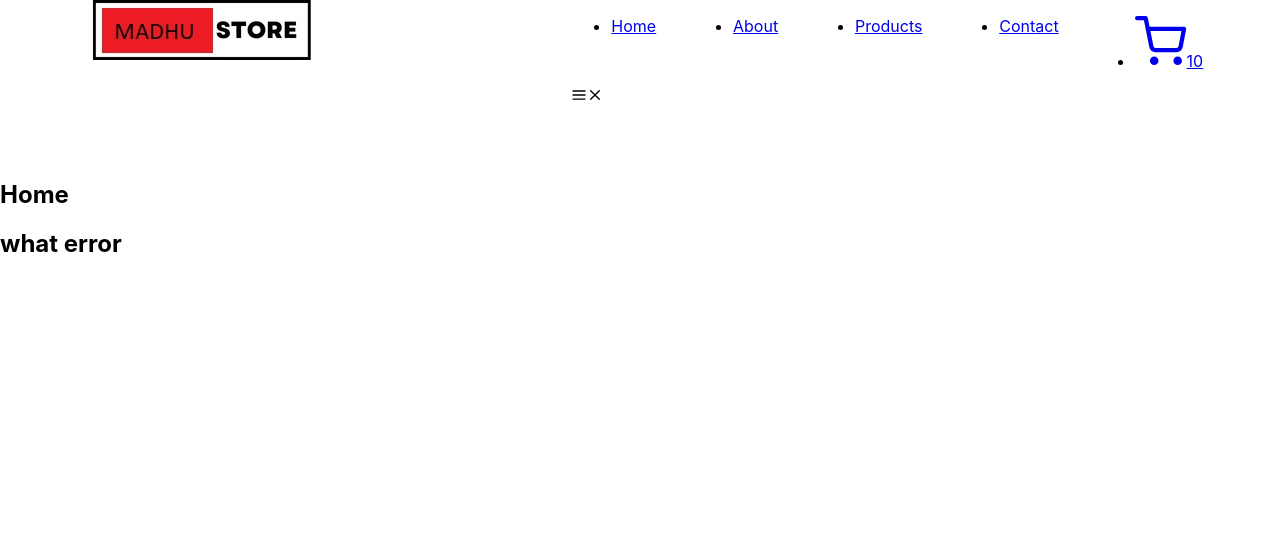
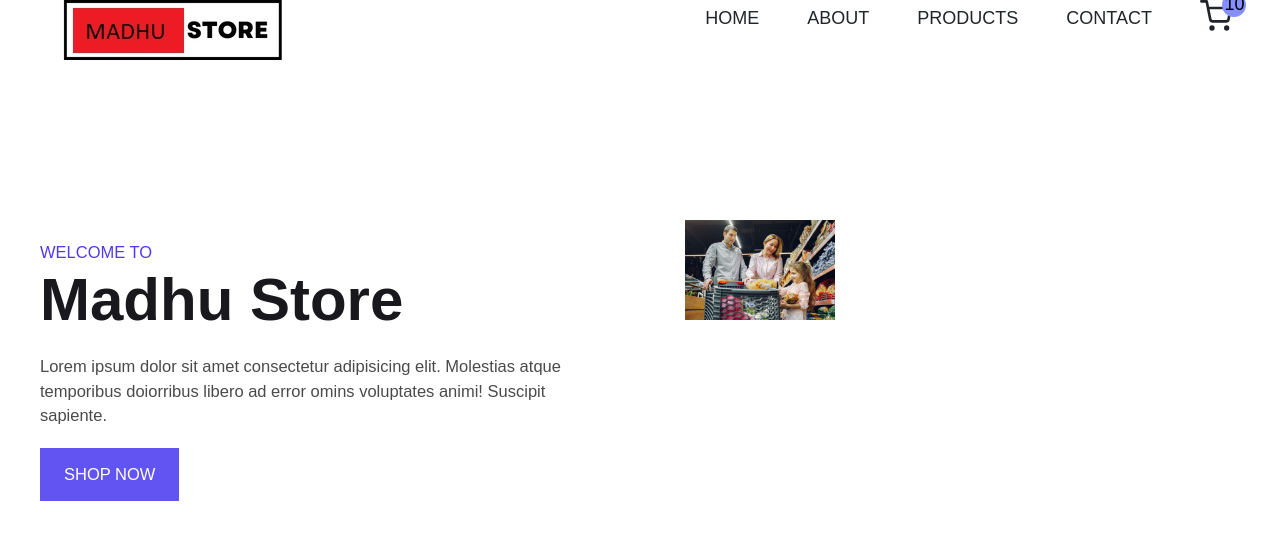
Before and after one commit to madhuboora930/Add-to-cart, a React (Create React App) app: page /home in a window 1280 px wide. Shown: the top 540 px of the page. Built offline with nearby package versions, Linux system fonts and the light colour scheme.

Commit message:
HeroSection,Homepage&Aboutv7

```diff
--- a/src/About.js
+++ b/src/About.js
@@ -1,9 +1,14 @@
 import React from 'react'
+import { HeroSection } from './components/HeroSection'
 
-export const About = () => {
+export const About = ({myData}) => {
+  console.log(myData);
+
+
+
   return (
     <div>
-        <h1>Abouts</h1>
+        <HeroSection/>
 
     </div>
   )
--- a/src/App.css
+++ b/src/App.css
@@ -1,3 +1,4 @@
+
 .App {
   text-align: center;
 }
--- a/src/Home.js
+++ b/src/Home.js
@@ -1,15 +1,11 @@
 import React from 'react'
-import styled from 'styled-components'
+import { HeroSection } from './components/HeroSection';
 export  const Home = () => {
+
+const data={
+  name:"Madhu Store",
+};
   return (
-    <Wrapper className='test'>
-        <h1>Home</h1>
-        <h1>what error</h1>
-    </Wrapper>
+    <HeroSection myData={"data"} />
   )
 }
-const Wrapper =styled.section`
-background-color: ${({theme})=>theme.colors.bg};
-width:20rem;
-height:20rem;
-`;
--- /dev/null
+++ b/src/components/HeroSection.js
@@ -0,0 +1,90 @@
+import React from 'react'
+import { NavLink } from 'react-router-dom';
+import styled from 'styled-components';
+import { Button } from '../styles/Button';
+
+export const HeroSection = (myData) => {
+    console.log(myData);
+    const{name}=myData;
+
+  return (
+    <Wrapper>
+        <div className="container" >
+            <div className="grid grid-two-column">
+                <div className="hero-section-data">
+                    <p className="intro-data">Welcome to</p>
+                    <h1>Madhu Store</h1>
+                    <p>
+                        Lorem ipsum dolor sit amet consectetur adipisicing elit.
+                         Molestias atque temporibus doiorribus libero ad error omins voluptates animi! Suscipit sapiente.
+                    </p>
+                    <NavLink>
+                        <Button>Shop now</Button>
+                    </NavLink>
+                </div>
+                {/* our Home page image */}
+                <div className="hero-section-image">
+                    <figure>
+                        <img src="images/hero.jpg" alt="hero-section-photo" className="image-style"/>
+                    </figure>
+                </div>
+            </div>
+        </div>
+    </Wrapper>
+  )
+};
+const Wrapper=styled.section`
+padding:12rem 0;
+img{
+    min-width:10rem;
+    height:10rem;
+}
+.hero-section-data{
+    p{
+        margin:2rem 0;
+    }
+    h1{
+        text-transform:capitalize;
+        font-weight:bold;
+    }
+    .intro-data{
+        margin-bottom:0;
+    }
+}
+// .hero-section-image{
+//     width:100%;
+//     height:auto;
+//     display:flex;
+//     justify-content:center;
+//     align-items:center;
+// }
+// figure{
+//     position:relative;
+
+//     &::after{
+//         content:";
+//         width:60%;
+//         height:80%;
+//         background-color:rgba(81,56,238,0.4);
+//         position:absolute;
+//         left:50%;
+//         top:-5rem;
+//         z-index:-1;
+//     }
+// }
+// .img-style{
+//     width:100%;
+//     height:auto;
+// }
+// @media (max-width: ${({ theme }) => theme.media.moble}) {
+//     .grid {
+//     gap:10rem;
+//   }
+// figure::after{
+//     content:"";
+//     width:50%;
+//     height:100%;
+//     left:0;
+//     top:10%;
+//     background-color:rgba(81,56,238,0.4);
+// }`
--- a/src/components/Nav.js
+++ b/src/components/Nav.js
@@ -2,179 +2,181 @@ import React, { useState } from 'react'
 import { NavLink } from 'react-router-dom'
 import styled from 'styled-components'
 import { FiShoppingCart } from "react-icons/fi";
-import { CgMenu ,CgClose} from "react-icons/cg";
+import { CgMenu, CgClose } from "react-icons/cg";
 
 export const Nav = () => {
 
-const [menuIcon,setMenuIcon]=useState();
+    const [menuIcon, setMenuIcon] = useState();
 
 
 
-const Nav=styled.nav`
-
-.cart-trolly--link{
-    position:relative;
-    font-size:3.2rem;
+    const Nav = styled.nav`
+    .navbar-lists {
+        display: flex;
+        gap: 4.8rem;
+        align-items: center;
+        .navbar-link {
+          &:link,
+          &:visited {
+            display: inline-block;
+            text-decoration: none;
+            font-size: 1.8rem;
+            font-weight: 500;
+            text-transform: uppercase;
+            color: ${({ theme }) => theme.colors.black};
+            transition: color 0.3s linear;
           }
-.cart-trolley{
-    position:relative;
-    font-size:3.2rem;
+          &:hover,
+          &:active {
+            color: ${({ theme }) => theme.colors.helper};
           }
         }
-.cart-total--items{
-width:4.2rem;
-height:4.2rem;
-font-size:2rem;
-position:absolute;
-background-color:#000;
-color:#000;
-border-radius:50%;
-display:grid;
-place-items:center;
-top:-20;
-left:70%;
-background-color:${({theme})=>theme.colors.helper}
       }
-.navbar-lists{
-    display:flex;
-    gap:4.8rem;
-    aling-items:center;
-    .navbar-link{
-        &:link,
-        &:visited{
-            display:inline-block;
-            text-decoration:none;
-            font-size:1.8rem;
-            font-weight:500;
-            text-transfrom:uppercase;
-            color:${({theme})=>theme.colors.black};
-            transition:color0.3sliner;
+      .mobile-navbar-btn {
+        display: none;
+        background-color: transparent;
+        cursor: pointer;
+        border: none;
       }
-
-.mobile-navbar-btn{
-    display:none;
-    background-color:transparent;
-    cursor:pointer;
-    border:none;
+      .mobile-nav-icon[name="close-outline"] {
+        display: none;
       }
-  .mobile-nav-icon[name="close-outline]{
-    display:none;
+      .close-outline {
+        display: none;
       }
-  .close-outline{
-    display:none;
+      .cart-trolley--link {
+        position: relative;
+        .cart-trolley {
+          position: relative;
+          font-size: 3.2rem;
         }
-
+        .cart-total--item {
+          width: 2.4rem;
+          height: 2.4rem;
+          position: absolute;
+          background-color: #000;
+          color: #000;
+          border-radius: 50%;
+          display: grid;
+          place-items: center;
+          top: -20%;
+          left: 70%;
+          background-color: ${({ theme }) => theme.colors.helper};
+        }
+      }
+      .user-login--name {
+        text-transform: capitalize;
+      }
+      .user-logout,
+      .user-login {
+        font-size: 1.4rem;
+        padding: 0.8rem 1.4rem;
+      }
       @media (max-width: ${({ theme }) => theme.media.mobile}) {
         .mobile-navbar-btn {
-    display:inline-block;
-    z-index:9999;
-    border:${({theme})=> theme.colors.black}
-  }
-  .mobile-nav-icon{
-     font-size:4.2rem;
-     color:${({theme})=>theme.colors.black}
-  }
-        @media (max-width: ${({ theme }) => theme.media.mobile}) {
-            html {
-           font-size: 50%;
+          display: inline-block;
+          z-index: 9999;
+          border: ${({ theme }) => theme.colors.black};
+          .mobile-nav-icon {
+            font-size: 4.2rem;
+            color: ${({ theme }) => theme.colors.black};
           }
         }
-    .active.mobile-nav-icon{
-        display:none;
-        font-size:4.2rem;
-        position:absolute;
-        top:30%;
-        right:10%;
-        color:${({theme})=>theme.colors.black};
-        z-index:9999;
+        .active .mobile-nav-icon {
+          display: none;
+          font-size: 4.2rem;
+          position: absolute;
+          top: 30%;
+          right: 10%;
+          color: ${({ theme }) => theme.colors.black};
+          z-index: 9999;
         }
-    .active.close-outline{
-        display=inline-blocks;
+        .active .close-outline {
+          display: inline-block;
         }
-
-    .navbar-lists{
-        width:100vw;
-        height:100vh;
-        position:absolute;
-        top:0;
-        left:0;
-        background-color:#fff;
-
-        display:flex;
-        justify-content:center;
-        aling-items:center;
-        flex-direction:column;
-
-        visibility:hidden;
-        opacity:0;
-        transfrom:translateX(100%);
-        // transform-origin:top;
-        transition:all 3slinear;
+        .navbar-lists {
+          width: 100vw;
+          height: 100vh;
+          position: absolute;
+          top: 0;
+          left: 0;
+          background-color: #fff;
+          display: flex;
+          justify-content: center;
+          align-items: center;
+          flex-direction: column;
+          visibility: hidden;
+          opacity: 0;
+          transform: translateX(100%);
+          /* transform-origin: top; */
+          transition: all 3s linear;
         }
-    .active.navbar-lists{
-        visibility:visible;
-        opacity:1;
-        transform-origin:right;
-        transition:all3s linear;
-
-        .active.navbar-lists{
-            visibility:visible;
-            opacity:1;
-            transfrom:translateX(0);
-            z-index:999;
-            transform-origin:right;
-        transition:all3s linear;
-
-
-
-        .navbar-link{
-            font-size:4.2rem;
+        .active .navbar-lists {
+          visibility: visible;
+          opacity: 1;
+          transform: translateX(0);
+          z-index: 999;
+          transform-origin: right;
+          transition: all 3s linear;
+          .navbar-link {
+            font-size: 4.2rem;
           }
         }
-    .cart-trolley--link{
-        position:relative;
+        .cart-trolley--link {
+          position: relative;
+          .cart-trolley {
+            position: relative;
+            font-size: 5.2rem;
           }
-    &:hover,
-    &:active{
-        color:${({theme})=>theme.colors.helper};
+          .cart-total--item {
+            width: 4.2rem;
+            height: 4.2rem;
+            font-size: 2rem;
           }
-    .user-loging--name{
-        text-transform:capitalize;
         }
         .user-logout,
-    .user-login{
-        font-size:2.2rem;
-        padding:0.8rem 1.4rem;
+        .user-login {
+          font-size: 2.2rem;
+          padding: 0.8rem 1.4rem;
+        }
       }
 
 }`
     return (
         <Nav>
-        <div className={menuIcon?"navbar active":"navbar"}>
+            <div className={menuIcon ? "navbar active" : "navbar"}>
                 <ul className="navbar-lists">
                     <li>
-                <NavLink to="/home" className="navbar-link home-link">Home </NavLink>
+                        <NavLink to="/home" className="navbar-link home-link"onClick={() =>setMenuIcon(false)}>Home </NavLink>
                     </li>
 
                     <li>
-                <NavLink to="/about" className="navbar-link about-link">About </NavLink>
+                        <NavLink to="/about" className="navbar-link about-link"onClick={() =>setMenuIcon(false)}>About </NavLink>
                     </li>
                     <li>
-                <NavLink to="/products" className="navbar-link products-link">Products </NavLink>
+                        <NavLink to="/products" className="navbar-link products-link"onClick={() =>setMenuIcon(false)}>Products </NavLink>
                     </li>
                     <li>
-                <NavLink to="/contact" className="navbar-link contact-link">Contact </NavLink>
+                        <NavLink to="/contact" className="navbar-link contact-link"onClick={() =>setMenuIcon(false)}>Contact </NavLink>
                     </li><li>
                         <NavLink to="/cart" className="navbar-link cart-trolley--link">
-                <FiShoppingCart className="cart-trolley"/>
+                            <FiShoppingCart className="cart-trolley" />
                             <span className="cart-total--item">10</span>
                         </NavLink>
                     </li>
                 </ul>
                 {/* two button for open and close of menu */}
                 <div className="mobile-navbar-btn">
-        <CgMenu name="menu-outline" className="mobile-nav-icon" onClick={ ()=>setMenuIcon(true)}/>
-        <CgClose name="close-outline" className="mobile-nav-icon close-outline"/>
+          <CgMenu
+            name="menu-outline"
+            className="mobile-nav-icon"
+            onClick={() => setMenuIcon(true)}
+          />
+          <CgClose
+            name="close-outline"
+            className="mobile-nav-icon close-outline"
+            onClick={() => setMenuIcon(false)}
+          />
         </div>
             </div>
         </Nav>
--- /dev/null
+++ b/src/styles/Button.js
@@ -0,0 +1,30 @@
+import styled from "styled-components";
+
+export const Button = styled.button`
+  text-decoration: none;
+  max-width: auto;
+  background-color: rgb(98 84 243);
+  color: rgb(255 255 255);
+  padding: 1.4rem 2.4rem;
+  border: none;
+  text-transform: uppercase;
+  text-align: center;
+  cursor: pointer;
+  transition: all 0.3s ease;
+  -webkit-transition: all 0.3s ease 0s;
+  -moz-transition: all 0.3s ease 0s;
+  -o-transition: all 0.3s ease 0s;
+
+  &:hover,
+  &:active {
+    box-shadow: 0 2rem 2rem 0 rgb(132 144 255 / 30%);
+    box-shadow: ${({ theme }) => theme.colors.shadowSupport};
+    transform: scale(0.96);
+  }
+
+  a {
+    text-decoration: none;
+    color: rgb(255 255 255);
+    font-size: 1.8rem;
+  }
+`;
--- /dev/null
+++ b/src/styles/Container.js
@@ -0,0 +1,6 @@
+import styled from "styled-components";
+
+export const Container = styled.div`
+  width: 100%;
+  padding: 0rem 12rem;
+`;
```
Lines whose indentation alone changed are shown as unchanged.
